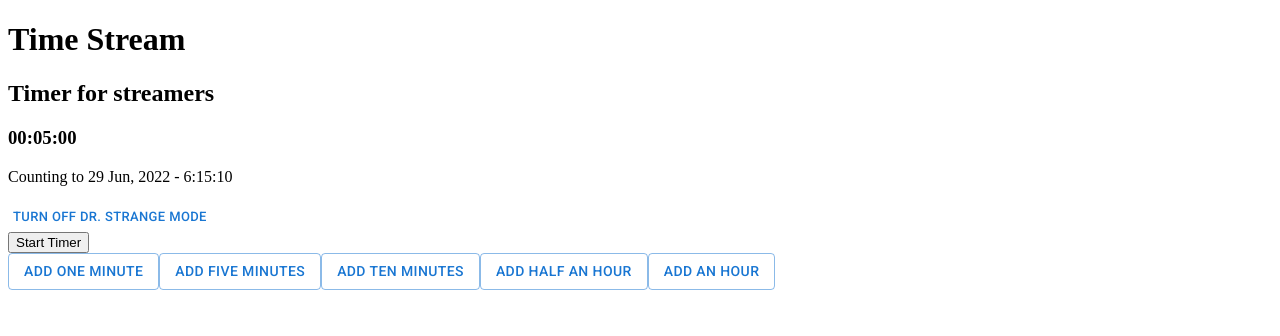
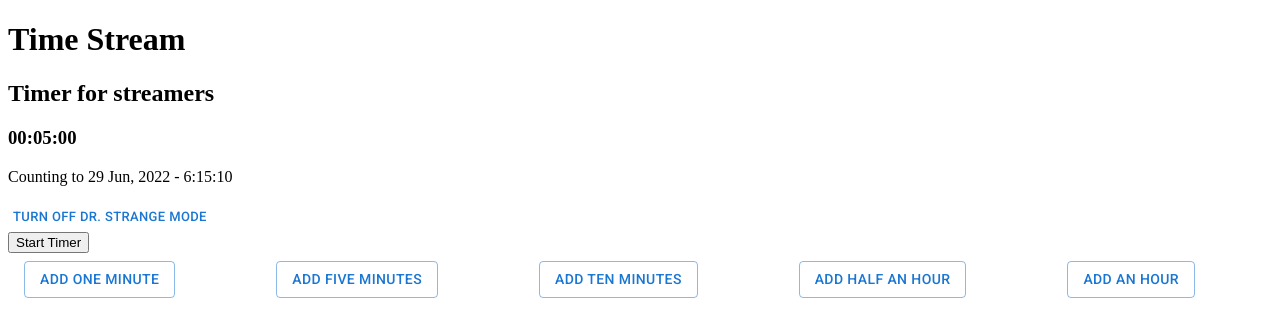
Before and after one commit to ben-laird/adjustable-timer, a React (Create React App) app: page / in a window 1280 px wide. Shown: the top 336 px of the page. Built offline with nearby package versions, Linux system fonts and the light colour scheme.

Commit message:
Add MUI to TargetAdjusters

```diff
--- a/src/features/timer/TargetAdjusters.tsx
+++ b/src/features/timer/TargetAdjusters.tsx
@@ -1,12 +1,19 @@
+import { ListItemButton, Stack } from "@mui/material";
 import AdjustTarget, { AdjustTargetBaseProps } from "./AdjustTarget";
 
 type TargetAdjustersProps = { adjusters: Array<AdjustTargetBaseProps> };
 
 const TargetAdjusters = (props: TargetAdjustersProps) => {
   const set = props.adjusters.map(({ delta, text }) => (
-    <AdjustTarget delta={delta} text={text} />
+    <ListItemButton>
+      <AdjustTarget delta={delta} text={text} />
+    </ListItemButton>
   ));
-  return <div>{set}</div>;
+  return (
+    <Stack direction="row" spacing={1}>
+      {set}
+    </Stack>
+  );
 };
 
 export default TargetAdjusters;
```
